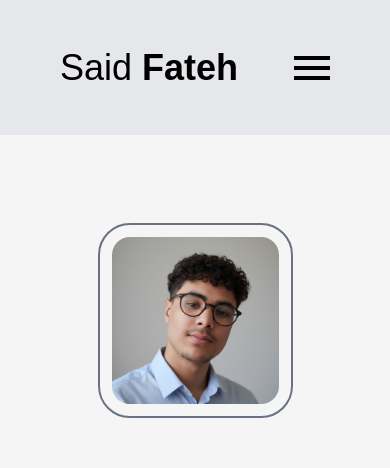
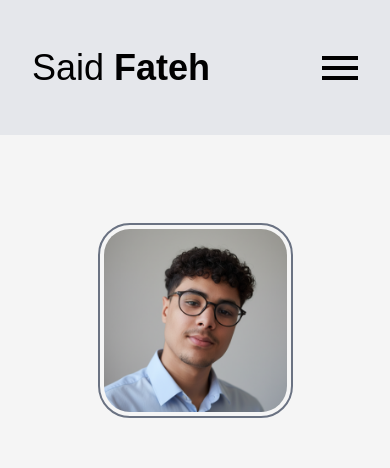
Before and after one commit to theg0-0done/fatehsaid-portfolio, a React (Vite) app: page / in a window 390 px wide. Shown: the top 468 px of the page. Built offline with nearby package versions, Linux system fonts and the light colour scheme.

Commit message:
styling fix 2

```diff
--- a/src/assets/styles.js
+++ b/src/assets/styles.js
@@ -1,11 +1,11 @@
 export const styles = {
   profile: {
     navbar:
-      "relative z-10 w-full h-[16vh] bg-gray-200 text-black flex justify-around px-8 items-center transition-all duration-600 ease-in-out",
+      "relative z-10 w-full h-[16vh] bg-gray-200 text-black flex justify-between lg:justify-around px-8 items-center transition-all duration-600 ease-in-out",
     navLink: "text-gray-700 hover:underline hover:underline-offset-8",
     hamSpan: "bg-black transition-all ease-in-out h-1",
     avatar:
-      "w-[50vw] lg:w-[40vw] xl:w-[30vw] rounded-4xl border-gray-500 border-2 p-3 transition-all duration-100 ease-in-out",
+      "w-[50vw] lg:w-[40vw] xl:w-[30vw] rounded-4xl border-gray-500 border-2 p-1 md:p-3 transition-all duration-100 ease-in-out",
     contactBtn:
       "hover:bg-gray-800 hover:text-white md:text-xl px-8 py-4 rounded-4xl cursor-pointer bg-transparent text-black border-2 border-gray-600 transition-all duration-300 ease-in-out ",
     resumeBtn:
--- a/src/components/ProjectCard.jsx
+++ b/src/components/ProjectCard.jsx
@@ -1,6 +1,6 @@
 function ProjectCard(props) {
   return (
-    <div className="group w-[90%] md:w-[80%] lg:w-[46%] xl:w-[40%] flex flex-col justify-center items-center text-center gap-6 border-2 px-2 pb-4 lg:px-0 border-gray-300 bg-gray-200 hover:shadow-2xl hover:scale-101 rounded-3xl transition-all duration-300 ease-in-out ">
+    <div className="group w-[90%] md:w-[80%] lg:w-[46%] xl:w-[40%] flex flex-col justify-center items-center text-center gap-6 border-2 pb-4 border-gray-300 bg-gray-200 hover:shadow-2xl hover:scale-101 rounded-3xl transition-all duration-300 ease-in-out ">
       <div className="relative flex justify-center items-center">
         <img
           className="border-2 border-white rounded-t-2xl w-full "
--- a/src/sections/About.jsx
+++ b/src/sections/About.jsx
@@ -10,7 +10,7 @@ function About() {
           About Me
         </h2>
       </div>
-      <div className="flex flex-col lg:flex-row gap-8 justify-evenly items-center w-full">
+      <div className="flex flex-col lg:flex-row gap-8 justify-evenly items-center w-full mb-12 md:mb-0">
         <img
           className="rounded-3xl border-gray-500 border-2 p-3 w-[60vw] sm:w-[50vw] md:w-[40vw] lg:w-[30vw] xl:w-[25vw] transition-all duration-100 ease-in-out"
           src="https://images.pexels.com/photos/12200696/pexels-photo-12200696.jpeg"
@@ -19,12 +19,12 @@ function About() {
         <div className="flex flex-col gap-2 lg:justify-evenly items-center lg:w-[40%]">
           <h4 className="text-xl">My Name Is</h4>
           <h2 className="text-4xl font-semibold">Said Fateh</h2>
-          <p className="w-[80%] lg:w-full text-xl md:text-2xl ">
+          <p className="lg:w-full text-xl md:text-2xl ">
             I’m a 20-year-old Computer Science second-year student in university
             from Morocco.
-            <br /> I'm passionate about web-development, software engineering,
+            <br /><br /> I'm passionate about web-development, software engineering,
             and building meaningful digital tools.
-            <br /> I’ve completed several online courses, and I’m currently
+            <br /><br /> I’ve completed several online courses, and I’m currently
             working on personal projects to improve my soft skills.
           </p>
         </div>
--- a/src/sections/Contact.jsx
+++ b/src/sections/Contact.jsx
@@ -4,7 +4,7 @@ function Contact() {
   return (
     <section
       id="contact"
-      className="relative h-[80vh] text-center flex flex-col justify-between items-center"
+      className="relative h-[60vh] lg:h-[80vh] text-center flex flex-col justify-around items-center"
     >
       <div className="flex justify-center items-center flex-col mb-8">
         <p className="text-xl ">How To</p>
```
